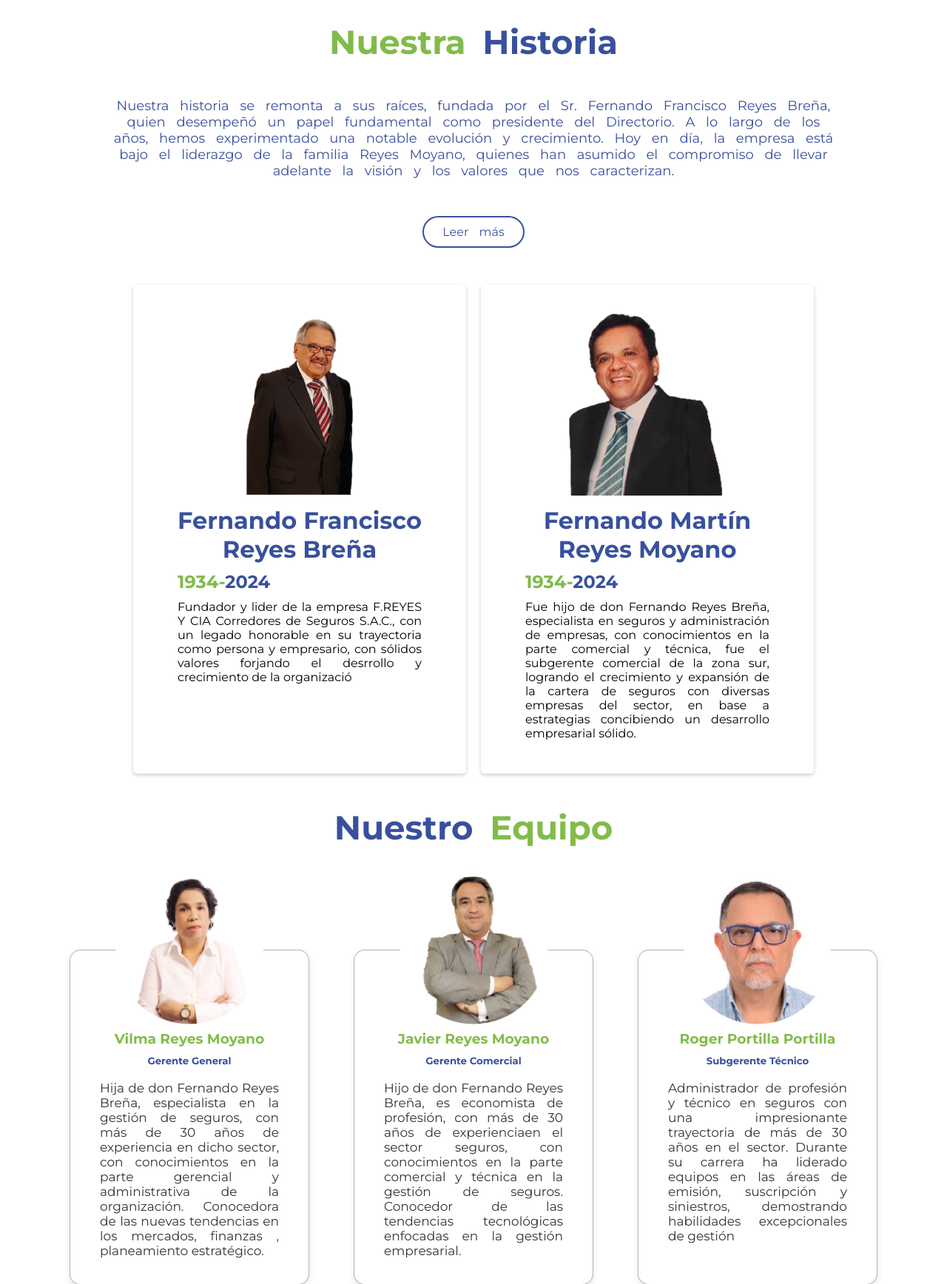
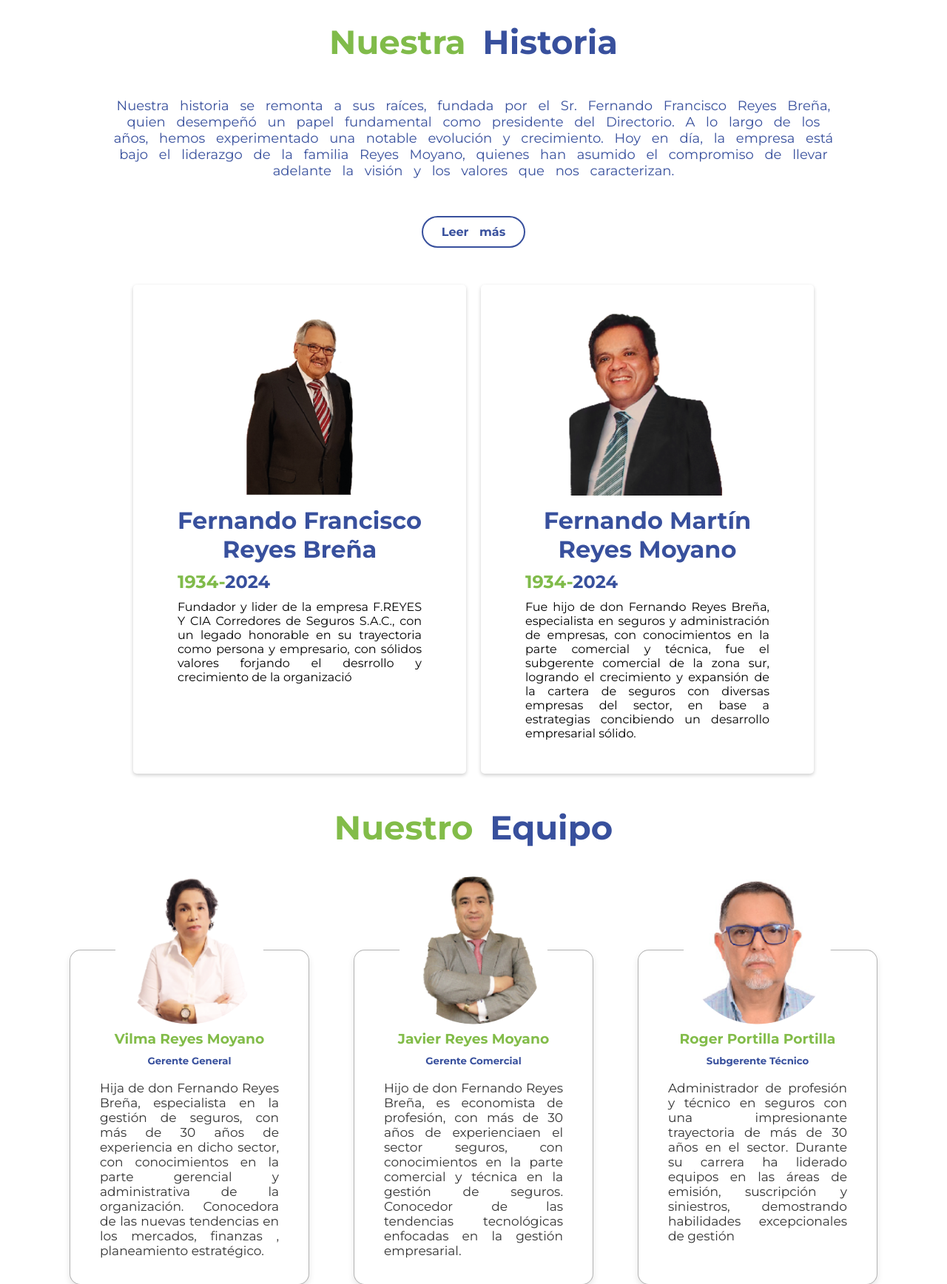
Before and after one commit to Giancarlos1024/reyes, a PHP site: page /pages/Quienes_somos.php in a window 1280 px wide. Shown: the part 582-2318 px from the top of the page at 74% size. Run offline with PHP 8.4, Linux system fonts and the light colour scheme.

Commit message:
quienes somos listo

```diff
--- a/public/css/quienes_somos.css
+++ b/public/css/quienes_somos.css
@@ -59,6 +59,7 @@
     gap: 15px; /* Espacio entre los botones */
     justify-content: center;
     margin-top: 50px;
+    font-weight: bold;
 
 }
 
@@ -220,6 +221,7 @@
     gap: 15px; /* Espacio entre los botones */
     justify-content: center;
     margin-top: 50px;
+    font-weight: bold;
 
 }
 
@@ -370,7 +372,7 @@
 .text-container-equipo h1 {
     font-size: 45px;
     font-weight:bold;
-    color: #38509D; /* Color azul */
+    color: #82BC49; /* Color verde */
     margin-bottom: 10px;
     text-align: center;
 
@@ -378,7 +380,7 @@
 }
 
 .text-container-equipo h1 strong{
-    color: #82BC49;
+    color: #38509D;;
     font-weight:bold;
 }
 
```
